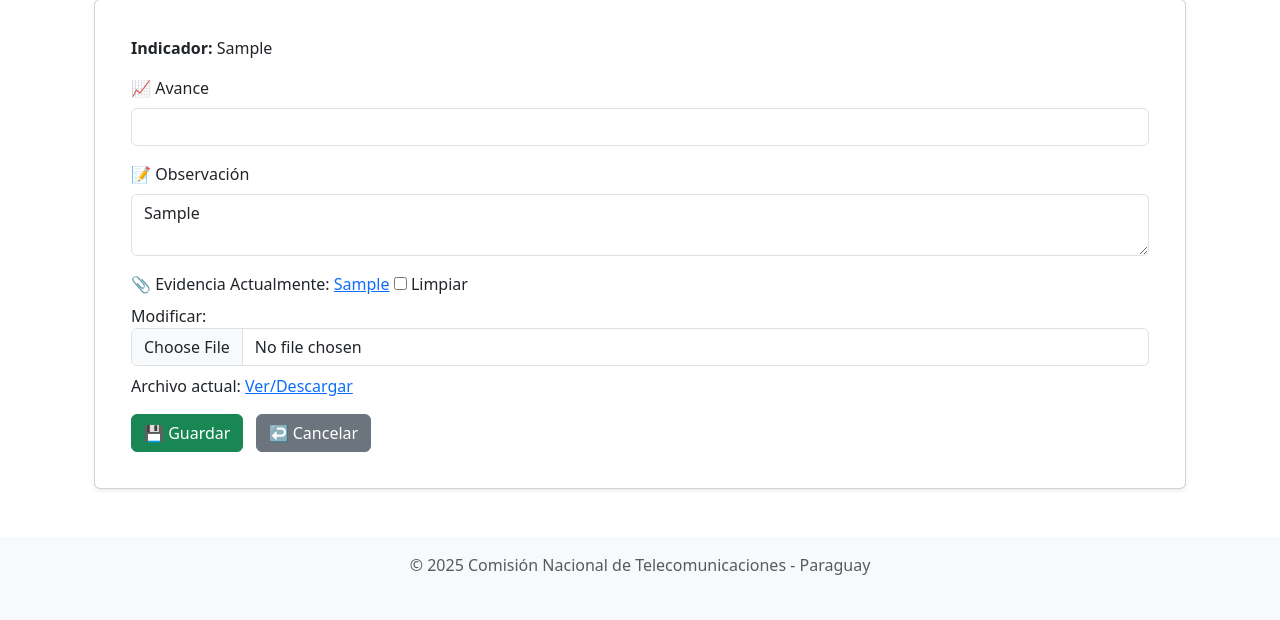
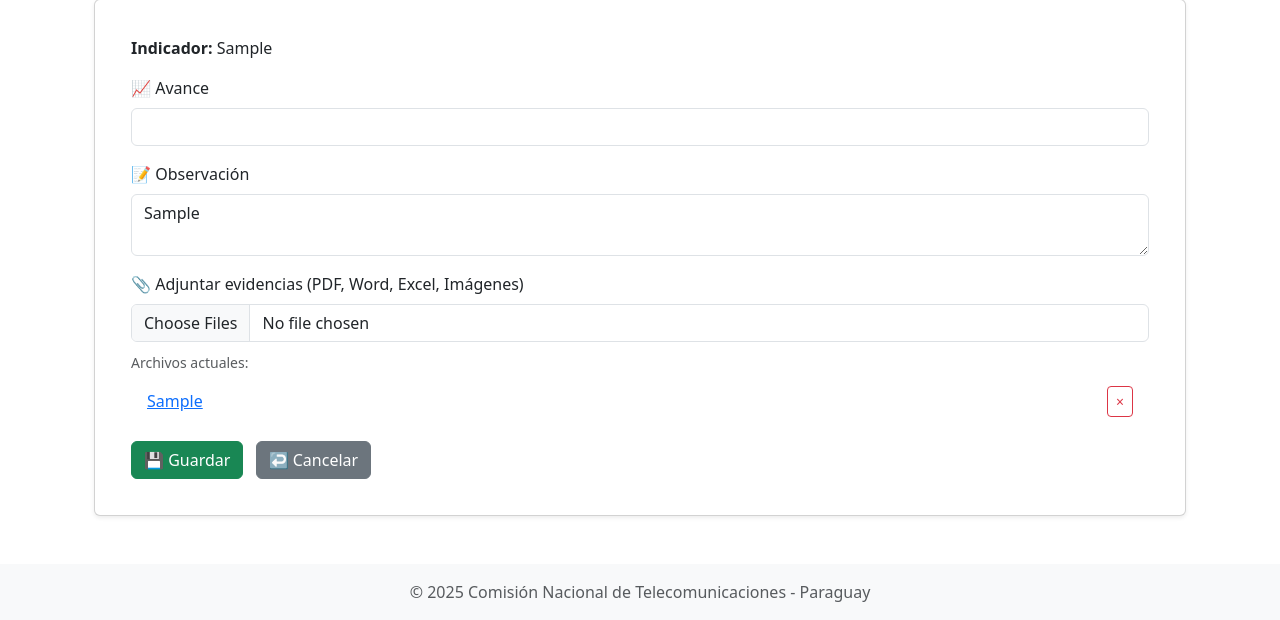
Before and after one commit to tobiasnunezz/pei_2025, a Django app: page /editar/1/ in a window 1280 px wide. Shown: the part 257-877 px from the top of the page. Before the commit the page ends 832 px from the top, so only its background shows below. Run offline with Django 4.2, Linux system fonts and the light colour scheme; a user stored in the database is signed in; tables that the repository leaves empty hold one stand-in row (values such as "Sample post").

Commit message:
Agregada la funcionalidad de evidencias multiples

```diff
--- a/dashboard/settings.py
+++ b/dashboard/settings.py
@@ -7,7 +7,7 @@ BASE_DIR = Path(__file__).resolve().parent.parent
 # 🔐 Seguridad
 SECRET_KEY = 'django-insecure-$he5r((u1zv(8xtx^$ld1h^th2i62$t#wluw)ho!r%s%ws^=vs'
 DEBUG = True
-ALLOWED_HOSTS = ['192.168.1.214', 'localhost', '127.0.0.1', 'pei.conatel.gov.py']
+ALLOWED_HOSTS = ['192.168.1.214', 'localhost', '127.0.0.1', 'pei.conatel.gov.py', '192.168.1.215']
 
 # 📦 Aplicaciones instaladas
 INSTALLED_APPS = [
@@ -62,7 +62,7 @@ WSGI_APPLICATION = 'dashboard.wsgi.application'
 DATABASES = {
     'default': {
         'ENGINE': 'django.db.backends.postgresql',
-        'NAME': 'dashboard',
+        'NAME': 'peidb',
         'USER': 'djangouser',
         'PASSWORD': 'uid2025',
         'HOST': 'localhost',
--- a/planilla/forms.py
+++ b/planilla/forms.py
@@ -39,15 +39,15 @@ class AvanceForm(forms.ModelForm):
         required=False,
         label="Observación"
     )
-    evidencia = forms.FileField(
+    evidencias = forms.FileField(
         required=False,
-        label="Evidencia",
-        widget=forms.ClearableFileInput(attrs={'class': 'form-control'})
+        label="Adjuntar evidencias (PDF, Word, Excel, Imágenes)",
+        widget=forms.ClearableFileInput(attrs={'class': 'form-control', 'multiple': ''})
     )
 
     class Meta:
         model = Tablero
-        fields = ['avance', 'observacion', 'evidencia', 'nivel', 'accion']
+        fields = ['avance', 'observacion', 'nivel', 'accion']
         widgets = {
             'nivel': forms.TextInput(attrs={'class': 'form-control', 'readonly': 'readonly'}),
             'accion': forms.TextInput(attrs={'class': 'form-control', 'readonly': 'readonly'}),
--- a/planilla/models.py
+++ b/planilla/models.py
@@ -26,7 +26,7 @@ class Tablero(models.Model):
     responsable = models.CharField(max_length=100, blank=True)
     orden = models.PositiveIntegerField(default=0)
     observacion = models.TextField(blank=True, null=True)
-    evidencia = models.FileField(upload_to='evidencias/', blank=True, null=True)
+    #evidencia = models.FileField(upload_to='evidencias/', blank=True, null=True)
 
     def calcular_nivel_y_accion(self):
         avance_raw = self.avance
@@ -138,12 +138,35 @@ class HistorialAvance(models.Model):
     usuario = models.ForeignKey(User, on_delete=models.CASCADE)
     avance = models.CharField(max_length=255, blank=True, null=True)
     observacion = models.TextField(blank=True, null=True)
-    evidencia = models.FileField(upload_to='historial_evidencias/', blank=True, null=True)
+    #evidencia = models.FileField(upload_to='historial_evidencias/', blank=True, null=True)
     fecha = models.DateTimeField(default=timezone.now)
 
     def __str__(self):
         return f"{self.tablero.indicador} - {self.fecha.strftime('%Y-%m-%d %H:%M')}"
 
+class Evidencia(models.Model):
+    """
+    Modelo para almacenar cada archivo de evidencia asociado a un registro
+    de historial de avance.
+    """
+    historial_avance = models.ForeignKey(HistorialAvance, related_name='evidencias', on_delete=models.CASCADE)
+    archivo = models.FileField(upload_to='evidencias/')
+
+    def __str__(self):
+        # Devuelve el nombre del archivo para una mejor representación en el admin
+        return self.archivo.name
+
+class EvidenciaHistorica(models.Model):
+    """
+    Modelo para la evidencia 'histórica' o 'permanente'.
+    Estos archivos se guardan en /media/historial_evidencias/ y NO se eliminan.
+    """
+    historial_avance = models.ForeignKey(HistorialAvance, related_name='evidencias_historicas', on_delete=models.CASCADE)
+    archivo = models.FileField(upload_to='historial_evidencias/')
+    nombre_original = models.CharField(max_length=255, help_text="Nombre del archivo original subido por el usuario")
+
+    def __str__(self):
+        return self.nombre_original
 
 class BitacoraAcceso(models.Model):
     ACCION_CHOICES = [
--- a/planilla/templates/planilla/editar_avance.html
+++ b/planilla/templates/planilla/editar_avance.html
@@ -14,7 +14,7 @@
           <label for="{{ form.avance.id_for_label }}" class="form-label">📈 Avance</label>
           {{ form.avance }}
           {% if form.avance.errors %}
-            <div class="text-danger">{{ form.avance.errors }}</div>
+          <div class="text-danger">{{ form.avance.errors }}</div>
           {% endif %}
         </div>
 
@@ -22,20 +22,33 @@
           <label for="{{ form.observacion.id_for_label }}" class="form-label">📝 Observación</label>
           {{ form.observacion }}
           {% if form.observacion.errors %}
-            <div class="text-danger">{{ form.observacion.errors }}</div>
+          <div class="text-danger">{{ form.observacion.errors }}</div>
           {% endif %}
         </div>
 
         <div class="mb-3">
-          <label for="{{ form.evidencia.id_for_label }}" class="form-label">📎 Evidencia</label>
-          {{ form.evidencia }}
-          {% if tablero.evidencia %}
-            <div class="mt-2">
-              Archivo actual: <a href="{{ tablero.evidencia.url }}" target="_blank">Ver/Descargar</a>
-            </div>
+          <label for="{{ form.evidencias.id_for_label }}" class="form-label">📎 {{ form.evidencias.label }}</label>
+          {{ form.evidencias }}
+          {% if ultimo_historial and ultimo_historial.evidencias.all %}
+          <div class="mt-2">
+            <small class="form-text text-muted">Archivos actuales:</small>
+            <ul class="list-group list-group-flush mt-1">
+              {% for evidencia in ultimo_historial.evidencias.all %}
+              <li class="list-group-item d-flex justify-content-between align-items-center">
+                <a href="{{ evidencia.archivo.url }}" target="_blank" title="{{ evidencia.archivo.name }}">
+                  {{ evidencia.archivo.name|truncatechars:60 }}
+                </a>
+                <a href="{% url 'eliminar_evidencia' evidencia.id %}" class="btn btn-sm btn-outline-danger"
+                  onclick="return confirm('¿Estás seguro de que deseas eliminar este archivo?');"
+                  title="Eliminar archivo">
+                  &times;
+                </a>
+              </li>
+              {% endfor %}
+            </ul>
+          </div>
           {% endif %}
         </div>
-
         <button type="submit" class="btn btn-success">💾 Guardar</button>
         <a href="{% url 'lista_tablero' %}" class="btn btn-secondary ms-2">↩️ Cancelar</a>
       </form>
--- a/planilla/urls.py
+++ b/planilla/urls.py
@@ -5,6 +5,7 @@ from . import views  # Importa las vistas
 urlpatterns = [
     path('', views.lista_tablero, name='lista_tablero'),  # Vista principal del tablero
     path('editar/<int:id>/', views.editar_avance, name='editar_avance'),
+    path('evidencia/eliminar/<int:evidencia_id>/', views.eliminar_evidencia, name='eliminar_evidencia'),
     path('admin/perfiles/', views.gestionar_perfiles, name='gestionar_perfiles'),
     path('panel/', views.admin_tablero, name='admin_tablero'),
     path('exportar/excel/', views.exportar_excel, name='exportar_excel'),
--- a/planilla/views.py
+++ b/planilla/views.py
@@ -8,13 +8,14 @@ from django.utils.timezone import now
 from django.template.loader import get_template
 from django.utils.html import strip_tags
 from collections import defaultdict
+from django.core.files.base import ContentFile
 import csv
 import os
 from django.conf import settings
 
 from weasyprint import HTML, CSS
 
-from .models import Tablero, HistorialAvance, PerfilUsuario, BitacoraAcceso
+from .models import Tablero, HistorialAvance, PerfilUsuario, BitacoraAcceso, Evidencia, EvidenciaHistorica
 from .forms import AvanceForm, TableroCompletoForm, PerfilUsuarioForm, CrearUsuarioForm
 
 logger = logging.getLogger(__name__)
@@ -68,33 +69,42 @@ def editar_avance(request, id):
         form = AvanceForm(request.POST or None, request.FILES or None, instance=tablero)
 
     if request.method == 'POST' and form.is_valid():
-        logger.debug("🟢 Entró en form.is_valid() para el usuario %s", usuario.username)
+        form.save() # Guarda los campos del Tablero (avance, observación, etc.)
 
-        nuevo_avance = form.cleaned_data.get('avance')
-        nueva_obs = form.cleaned_data.get('observacion')
-        nueva_evidencia = form.cleaned_data.get('evidencia')
+        # Crea el registro del historial
+        historial = HistorialAvance.objects.create(
+            tablero=tablero,
+            usuario=request.user,
+            avance=form.cleaned_data.get('avance') or '',
+            observacion=form.cleaned_data.get('observacion') or '',
+        )
 
-        logger.debug("📝 Datos limpios: avance=%s, observacion=%s, evidencia=%s", nuevo_avance, nueva_obs, nueva_evidencia)
+        # Procesa y guarda cada uno de los archivos subidos
+        files = request.FILES.getlist('evidencias')
+        for f in files:
+            # 1. Guardar la copia de trabajo (en /media/evidencias/)
+            Evidencia.objects.create(historial_avance=historial, archivo=f)
 
-        form.save()
-        logger.debug("✅ form.save() ejecutado correctamente para tablero id=%s", tablero.id)
+            # 2. Guardar la copia histórica permanente (en /media/historial_evidencias/)
+            f.seek(0) # Volvemos al inicio del archivo para leerlo de nuevo
+            contenido_archivo = f.read()
+            EvidenciaHistorica.objects.create(
+                historial_avance=historial,
+                nombre_original=f.name,
+                archivo=ContentFile(contenido_archivo, name=f.name)
+            )
 
-        try:
-            HistorialAvance.objects.create(
-                tablero=tablero,
-                usuario=usuario,
-                avance=nuevo_avance or '',
-                observacion=nueva_obs or '',
-                evidencia=nueva_evidencia if nueva_evidencia else None
-            )
-            logger.info(f"✅ Registro mensual guardado por: {usuario.username}")
-        except Exception as e:
-            logger.error("❌ Error al guardar en HistorialAvance: %s", str(e))
+        messages.success(request, 'Avance y evidencias actualizados correctamente.')
+        return redirect('editar_avance', id=tablero.id)
 
-        messages.success(request, 'Avance actualizado correctamente.')
-        return redirect('lista_tablero')
+    # Para mostrar las evidencias actuales, buscamos el último historial de este tablero
+    ultimo_historial = HistorialAvance.objects.filter(tablero=tablero).order_by('-fecha').first()
 
-    return render(request, 'planilla/editar_avance.html', {'form': form, 'tablero': tablero})
+    return render(request, 'planilla/editar_avance.html', {
+        'form': form,
+        'tablero': tablero,
+        'ultimo_historial': ultimo_historial
+    })
 
 @login_required
 def gestionar_perfiles(request):
@@ -171,12 +181,36 @@ def exportar_pdf(request):
 @login_required
 def ver_historial(request, id):
     tablero = get_object_or_404(Tablero, id=id)
-    historial_avances = HistorialAvance.objects.filter(tablero=tablero).order_by('-fecha')
+    historial_avances = HistorialAvance.objects.filter(tablero=tablero).prefetch_related('evidencias').order_by('-fecha')
     return render(request, 'planilla/ver_historial.html', {
         'tablero': tablero,
         'historial_avances': historial_avances
     })
 
+@login_required
+def eliminar_evidencia(request, evidencia_id):
+    """
+    Vista para eliminar un archivo de evidencia específico.
+    """
+    # Buscamos el objeto Evidencia o devolvemos un error 404 si no existe
+    evidencia = get_object_or_404(Evidencia, id=evidencia_id)
+
+    # Guardamos el ID del tablero para poder redirigir al usuario
+    # a la página de edición correcta después de eliminar el archivo.
+    tablero_id = evidencia.historial_avance.tablero.id
+
+    try:
+        # Eliminamos el archivo físico del almacenamiento (media/evidencias/)
+        evidencia.archivo.delete(save=True)
+        # Eliminamos el registro de la base de datos
+        evidencia.delete()
+        messages.success(request, 'Archivo de evidencia eliminado correctamente.')
+    except Exception as e:
+        messages.error(request, f'Error al eliminar el archivo: {e}')
+        logger.error(f"Error al eliminar evidencia ID {evidencia_id}: {e}")
+
+    # Redirigimos al usuario de vuelta a la página de edición del avance
+    return redirect('editar_avance', id=tablero_id)
 
 @login_required
 @user_passes_test(lambda u: u.is_staff)
```
Also changed, not shown: planilla/templates/planilla/ver_historial.html (+7 -3 lines), planilla/migrations/0016_remove_historialavance_evidencia_and_more.py (added), planilla/migrations/0017_rename_historial_evidencia_historial_avance.py (added), planilla/migrations/0018_evidenciahistorica.py (added).
